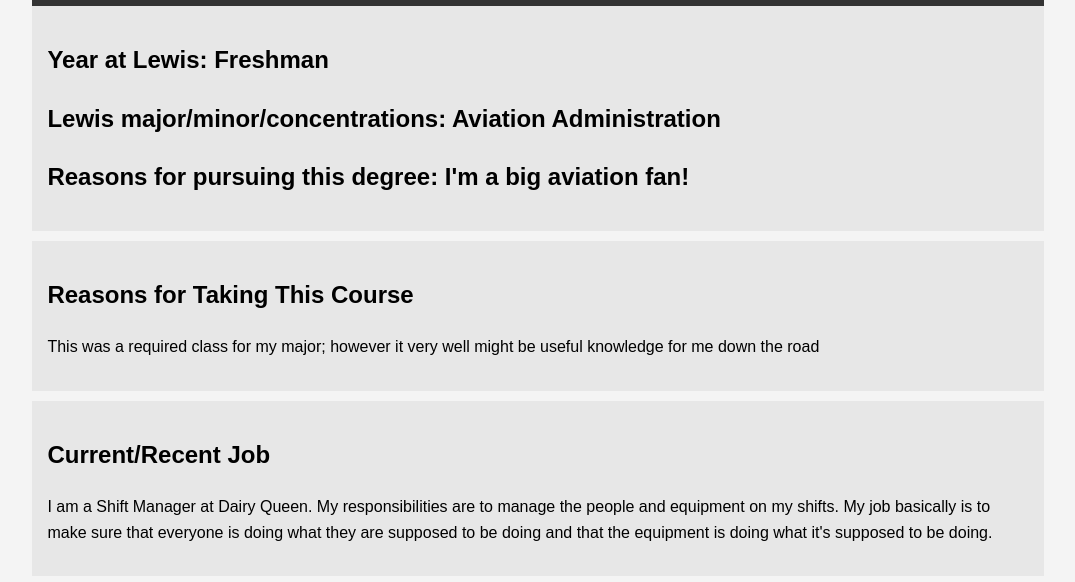
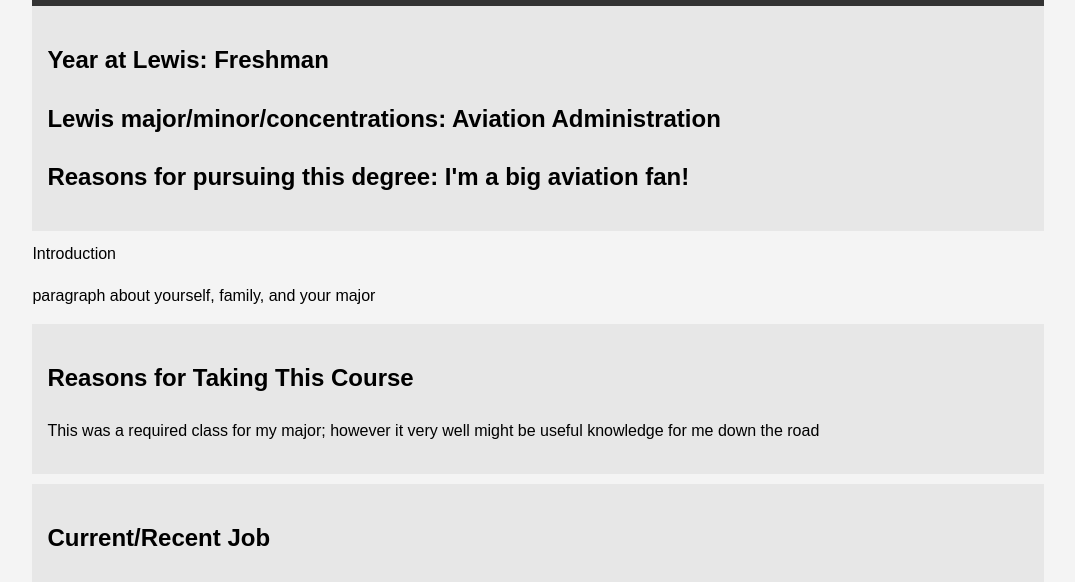
Before and after one commit to LV775/me, a plain HTML site: page index.html in a window 1280 px wide. Shown: the part 144-726 px from the top of the page, without its empty margins (102-1177 px from the left). Drawn offline with Linux system fonts and the light colour scheme.

Commit message:
Added Introduction sub-heading

```diff
--- a/index.html
+++ b/index.html
@@ -41,6 +41,11 @@
 			<h2>Reasons for pursuing this degree: I'm a big aviation fan!</h2>
         </section>
 
+	    <section class="Introduction"
+	<h2>Introduction</h2>
+	<p>paragraph about yourself, family, and your major</p>
+	</section>
+
 		<section class="course">
             <h2>Reasons for Taking This Course</h2>
             <p>This was a required class for my major; however it very well might be useful knowledge for me down the road</p>
```
